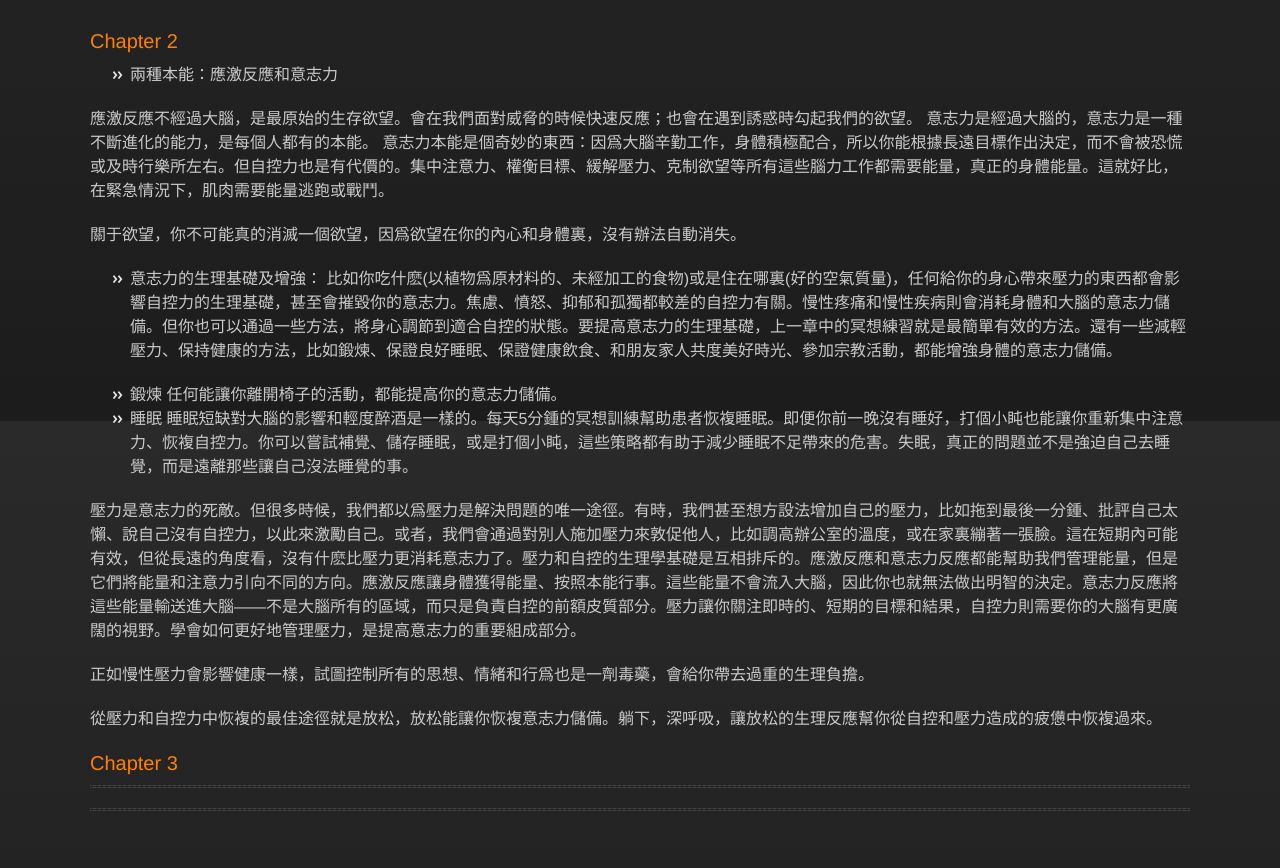
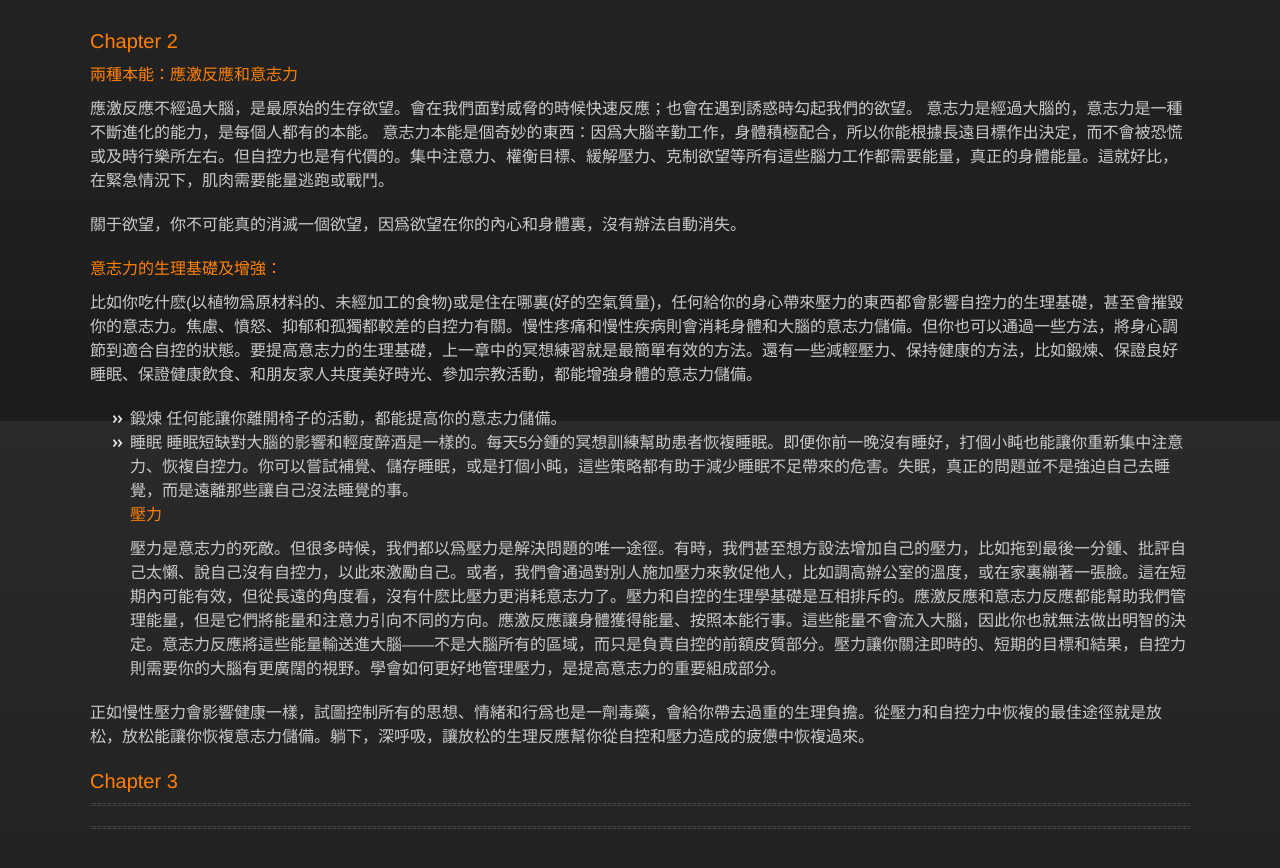
Before and after one commit to kexinerchen/kexinerchen.github.io, a Jekyll site: the page built from _posts/2021-11-21-willpower.md, in a window 1280 px wide and 900 px high, scrolled down 1379 px. Shown: the top 868 px of the window. Built offline with Jekyll 4.4.1, drawn with Linux system fonts in a browser that asks for light colours; some web fonts are replaced.

Commit message:
Update 2021-11-21-willpower.md

```diff
--- a/_posts/2021-11-21-willpower.md
+++ b/_posts/2021-11-21-willpower.md
@@ -47,7 +47,7 @@ author: Kexiner
 <br>
 ### Chapter 2
 
-- 兩種本能：應激反應和意志力
+#### 兩種本能：應激反應和意志力
 
 應激反應不經過大腦，是最原始的生存欲望。會在我們面對威脅的時候快速反應；也會在遇到誘惑時勾起我們的欲望。
 意志力是經過大腦的，意志力是一種不斷進化的能力，是每個人都有的本能。
@@ -55,18 +55,15 @@ author: Kexiner
 
 關于欲望，你不可能真的消滅一個欲望，因爲欲望在你的內心和身體裏，沒有辦法自動消失。
 
-- 意志力的生理基礎及增強：
+#### 意志力的生理基礎及增強：
 比如你吃什麽(以植物爲原材料的、未經加工的食物)或是住在哪裏(好的空氣質量)，任何給你的身心帶來壓力的東西都會影響自控力的生理基礎，甚至會摧毀你的意志力。焦慮、憤怒、抑郁和孤獨都較差的自控力有關。慢性疼痛和慢性疾病則會消耗身體和大腦的意志力儲備。但你也可以通過一些方法，將身心調節到適合自控的狀態。要提高意志力的生理基礎，上一章中的冥想練習就是最簡單有效的方法。還有一些減輕壓力、保持健康的方法，比如鍛煉、保證良好睡眠、保證健康飲食、和朋友家人共度美好時光、參加宗教活動，都能增強身體的意志力儲備。
 
 - 鍛煉 任何能讓你離開椅子的活動，都能提高你的意志力儲備。
 - 睡眠 睡眠短缺對大腦的影響和輕度醉酒是一樣的。每天5分鍾的冥想訓練幫助患者恢複睡眠。即便你前一晚沒有睡好，打個小盹也能讓你重新集中注意力、恢複自控力。你可以嘗試補覺、儲存睡眠，或是打個小盹，這些策略都有助于減少睡眠不足帶來的危害。失眠，真正的問題並不是強迫自己去睡覺，而是遠離那些讓自己沒法睡覺的事。
-
-
+#### 壓力
 壓力是意志力的死敵。但很多時候，我們都以爲壓力是解決問題的唯一途徑。有時，我們甚至想方設法增加自己的壓力，比如拖到最後一分鍾、批評自己太懶、說自己沒有自控力，以此來激勵自己。或者，我們會通過對別人施加壓力來敦促他人，比如調高辦公室的溫度，或在家裏繃著一張臉。這在短期內可能有效，但從長遠的角度看，沒有什麽比壓力更消耗意志力了。壓力和自控的生理學基礎是互相排斥的。應激反應和意志力反應都能幫助我們管理能量，但是它們將能量和注意力引向不同的方向。應激反應讓身體獲得能量、按照本能行事。這些能量不會流入大腦，因此你也就無法做出明智的決定。意志力反應將這些能量輸送進大腦——不是大腦所有的區域，而只是負責自控的前額皮質部分。壓力讓你關注即時的、短期的目標和結果，自控力則需要你的大腦有更廣闊的視野。學會如何更好地管理壓力，是提高意志力的重要組成部分。
 
-正如慢性壓力會影響健康一樣，試圖控制所有的思想、情緒和行爲也是一劑毒藥，會給你帶去過重的生理負擔。
-
-從壓力和自控力中恢複的最佳途徑就是放松，放松能讓你恢複意志力儲備。躺下，深呼吸，讓放松的生理反應幫你從自控和壓力造成的疲憊中恢複過來。
+正如慢性壓力會影響健康一樣，試圖控制所有的思想、情緒和行爲也是一劑毒藥，會給你帶去過重的生理負擔。從壓力和自控力中恢複的最佳途徑就是放松，放松能讓你恢複意志力儲備。躺下，深呼吸，讓放松的生理反應幫你從自控和壓力造成的疲憊中恢複過來。
 
 
 
```
